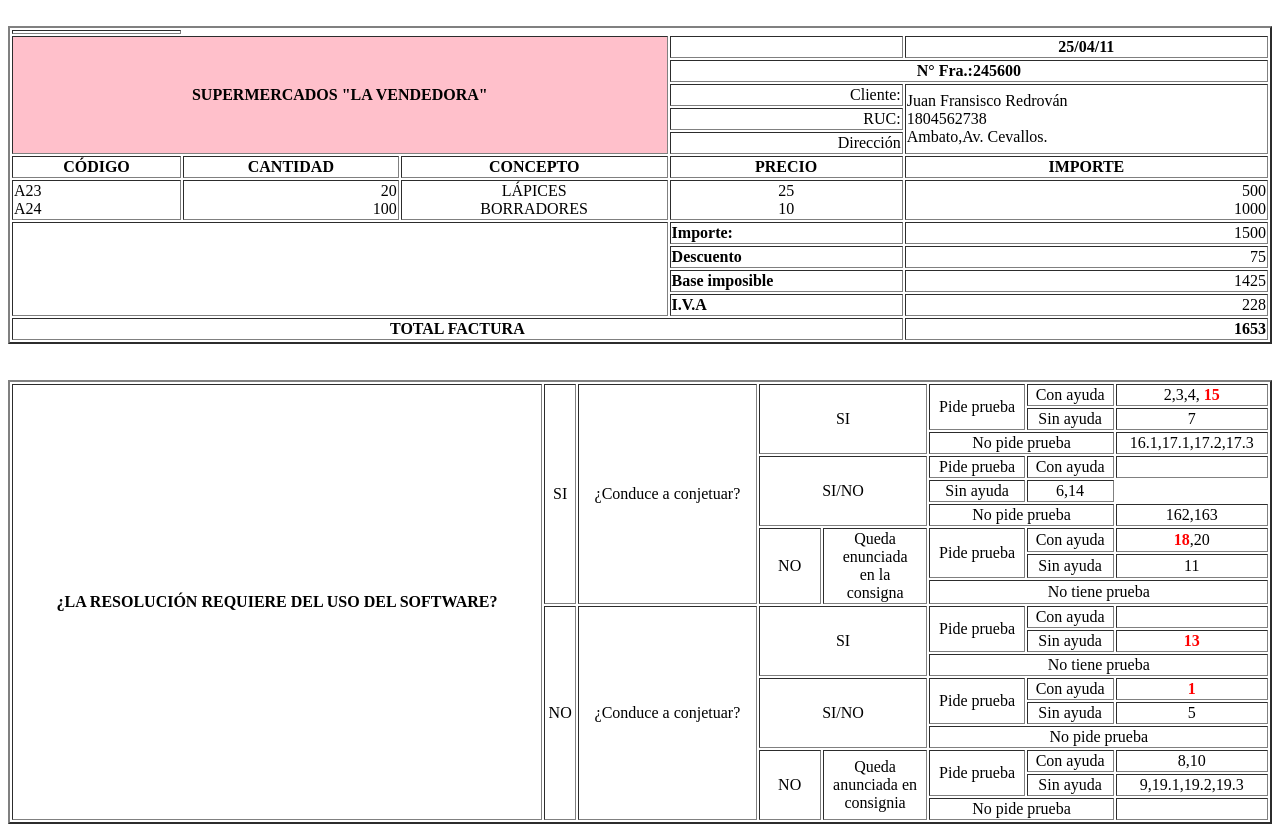
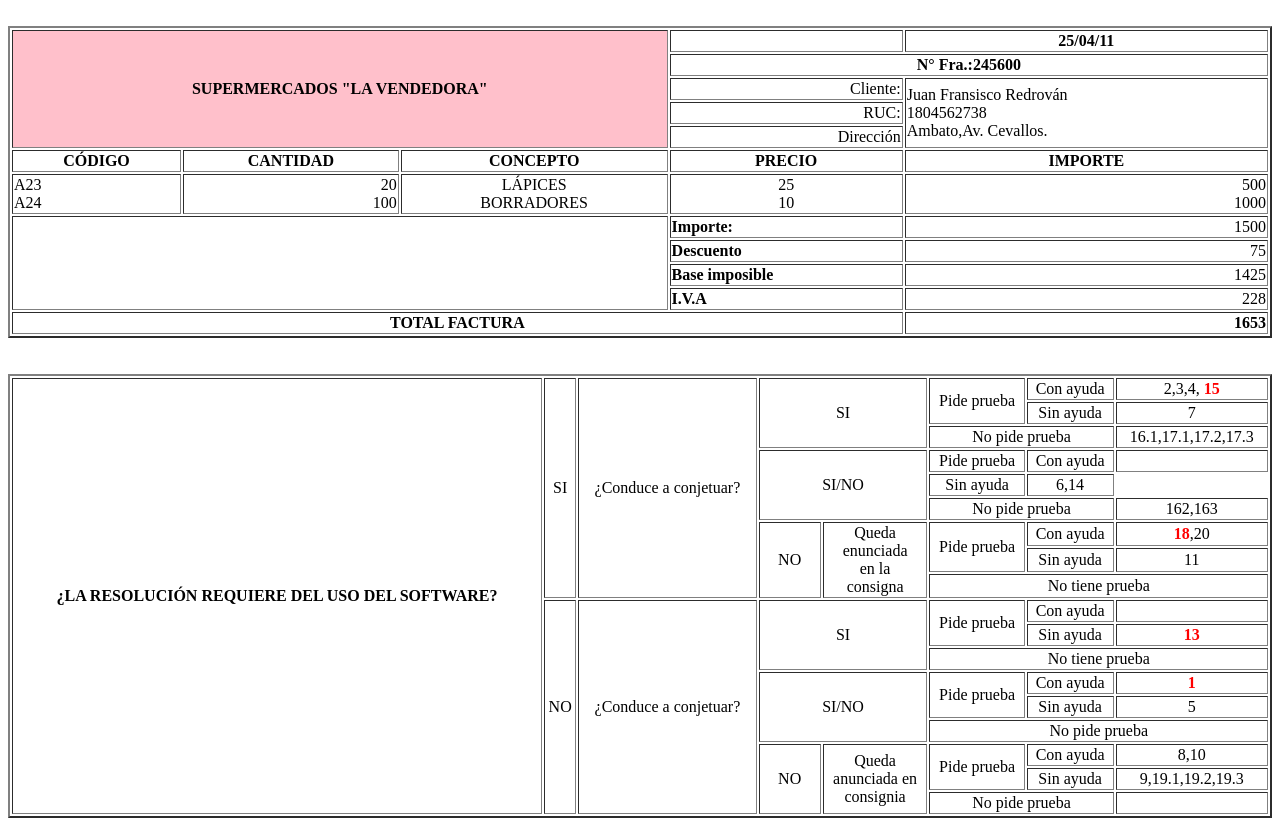
Before and after one commit to Diana-hdz/proyecto1, a plain HTML site: page Practica4/Ejercicio1.html in a window 1280 px wide. Shown: the top 826 px of the page. Drawn offline with Linux system fonts and the light colour scheme.

Commit message:
ejercicio1 tablas

```diff
--- a/Practica4/Ejercicio1.html
+++ b/Practica4/Ejercicio1.html
@@ -7,14 +7,13 @@
 </head>
 <body>
     <TABLE border="2px" width="100%" style="text-align: center;">
-
-     <th>
+<tbody>
     <tr>
         <td rowspan="5" colspan="3" bgcolor="pink"> <b> SUPERMERCADOS "LA VENDEDORA"</b> </td>
         <td></td>
         <td> <b> 25/04/11 </b> </td>
      </tr>
-    </th>
+
 
          <td colspan="3" style="text-align:center"> <b>  N° Fra.:245600 </b></td>
 
@@ -69,10 +68,13 @@
     </tr>
    </tr>
 <br>
+</tbody>
+
     </TABLE>
    <br>
    <br>
     <table border="2px" width="100%" style="text-align: center;">
+        <tbody>
             <tr>
                 <td rowspan="18" style="text-align: center;"> <b>¿LA RESOLUCIÓN REQUIERE DEL USO DEL SOFTWARE?</b> </td>
                 <td rowspan="9" style="text-align: center;" >SI</td>
@@ -164,6 +166,8 @@
             </tr>
 
         </tr>
+        </tbody>
+
     </table>
     <br>
     <br>
@@ -215,6 +219,7 @@
     <header style="text-align: center;">Tabla comparativa de las características técnicas de los Reproductores MP3 </header>
 <hr>
     <table border="2px" width="100%" style="text-align: center;">
+        <tbody>
             <tr>
 
                 <tr>
@@ -252,4 +257,7 @@
                 <td colspan="2"><b>Unas 2 horas para alcanzar el 80% de la capacidad</b></td>
             </tr>
             </tr>
+        </tbody>
+
+    </table>
 </html>
```
Lines whose indentation alone changed are shown as unchanged.
